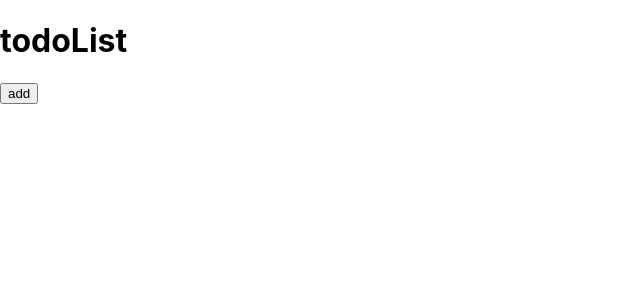
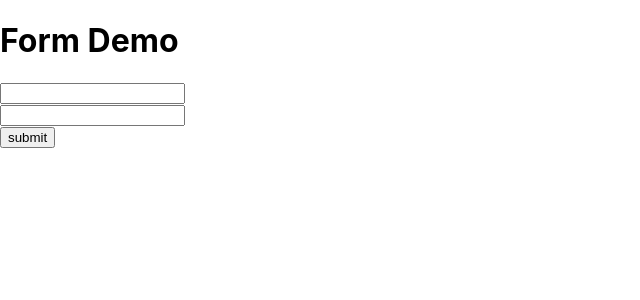
Before and after one commit to JTR354/learn-react, a React (Vite) app in the folder packages/performace-api/: page / in a window 1280 px wide. Shown: the top 300 px of the page, without its empty margins (0-640 px from the left). Built offline with nearby package versions, Linux system fonts and the light colour scheme.

Commit message:
feat:pa-form-demo

```diff
--- a/packages/performace-api/src/main.jsx
+++ b/packages/performace-api/src/main.jsx
@@ -2,10 +2,12 @@ import React from "react";
 import ReactDOM from "react-dom/client";
 // import App from './App'
 import "./index.css";
-import TodoList from "./pages/TodoList";
+// import TodoList from "./pages/TodoList";
+import FormDemo from "./pages/FormDemo";
 
 ReactDOM.createRoot(document.getElementById("root")).render(
   <React.StrictMode>
-    <TodoList />
+    {/* <TodoList /> */}
+    <FormDemo />
   </React.StrictMode>
 );
--- /dev/null
+++ b/packages/performace-api/src/pages/FormDemo/index.jsx
@@ -0,0 +1,111 @@
+import { useContext } from "react";
+import { useCallback } from "react";
+import { createContext } from "react";
+import { useState, memo, useRef } from "react";
+import React from "react";
+
+// const FormContext = createContext();
+// const SetFormContext = createContext();
+
+const FieldContext = createContext();
+const FieldUpdateContext = createContext();
+
+const Form = ({ children, initialValues, form: formRef }) => {
+  const [form, setForm] = useState(initialValues);
+  formRef.current = form;
+  // return (
+  //   <SetFormContext.Provider value={setForm}>
+  //     <FormContext.Provider value={form}>
+  //       {/* <Middle>{children}</Middle> */}
+  //       {children}
+  //     </FormContext.Provider>
+  //   </SetFormContext.Provider>
+  // );
+  return React.Children.map(children, (child) => {
+    if (React.isValidElement(child)) {
+      return React.cloneElement(child, { form, setForm });
+    }
+    console.log(child);
+    return child;
+  });
+};
+
+// const Middle = memo(({ children }) => {
+//   console.log("m render");
+//   return children;
+// });
+
+function useForm() {
+  return useRef();
+}
+
+const FormDemo = () => {
+  const form = useForm();
+  return (
+    <div>
+      <h1>Form Demo</h1>
+      <Form form={form} initialValues={{}}>
+        <Field name="userId">
+          <Input></Input>
+        </Field>
+        <Field name="password">
+          <Input></Input>
+        </Field>
+        <Field>
+          <button
+            onClick={() => {
+              console.log(form);
+            }}
+          >
+            submit
+          </button>
+        </Field>
+      </Form>
+    </div>
+  );
+};
+
+const Input = () => {
+  const value = useContext(FieldContext);
+  const updateForm = useContext(FieldUpdateContext);
+  console.log("input render", { value });
+  return (
+    <div>
+      <input
+        type="text"
+        value={value}
+        onChange={(e) => {
+          updateForm(e.target.value);
+        }}
+      />
+    </div>
+  );
+};
+
+const Field = memo(
+  (props) => {
+    const { name, children, form, setForm } = props;
+    console.log("field render", name);
+    // const form = useContext(FormContext);
+    // const setForm = useContext(SetFormContext);
+    const updateForm = useCallback((value) => {
+      setForm((prev) => {
+        return { ...prev, [name]: value };
+      });
+    }, []);
+    return (
+      <FieldUpdateContext.Provider value={updateForm}>
+        <FieldContext.Provider value={form[name] || ""}>
+          {children}
+        </FieldContext.Provider>
+      </FieldUpdateContext.Provider>
+    );
+  },
+  function (prev, next) {
+    const { name, form: prevForm } = prev;
+    const { form: nextForm } = next;
+    if (!name) return true;
+    return prevForm[name] === nextForm[name];
+  }
+);
+export default FormDemo;
```
